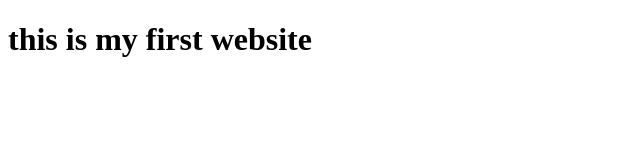
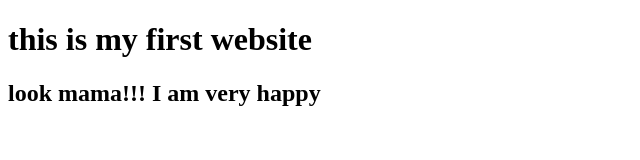
Before and after one commit to Ashraf2hero/my-first-website, a plain HTML site: page index.html in a window 1280 px wide. Shown: the whole page, without its empty margins (0-640 px from the left). Drawn offline with Linux system fonts and the light colour scheme.

Commit message:
learnd git

```diff
--- a/index.html
+++ b/index.html
@@ -8,5 +8,6 @@
   </head>
   <body>
     <h1>this is my first website</h1>
+    <h2>look mama!!! I am very happy</h2>
   </body>
 </html>
```
